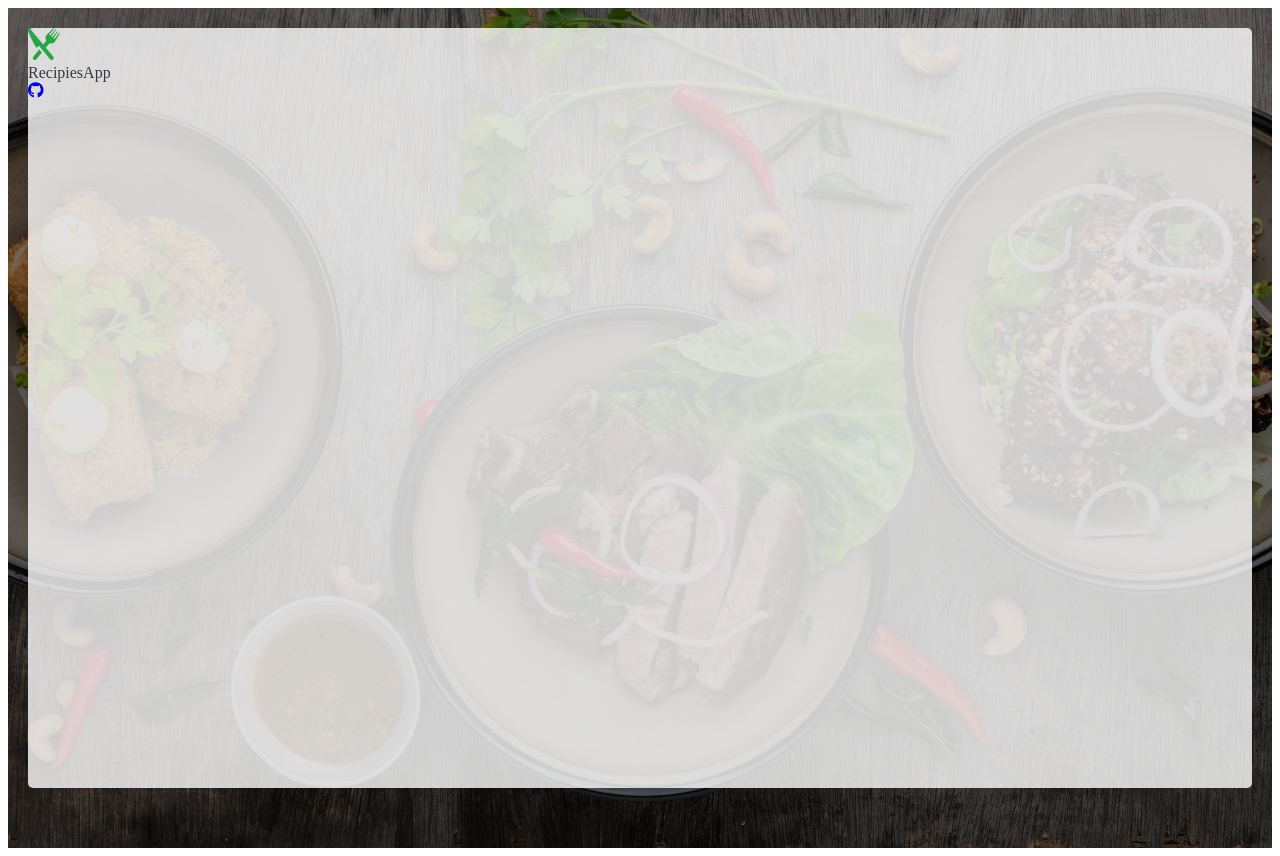
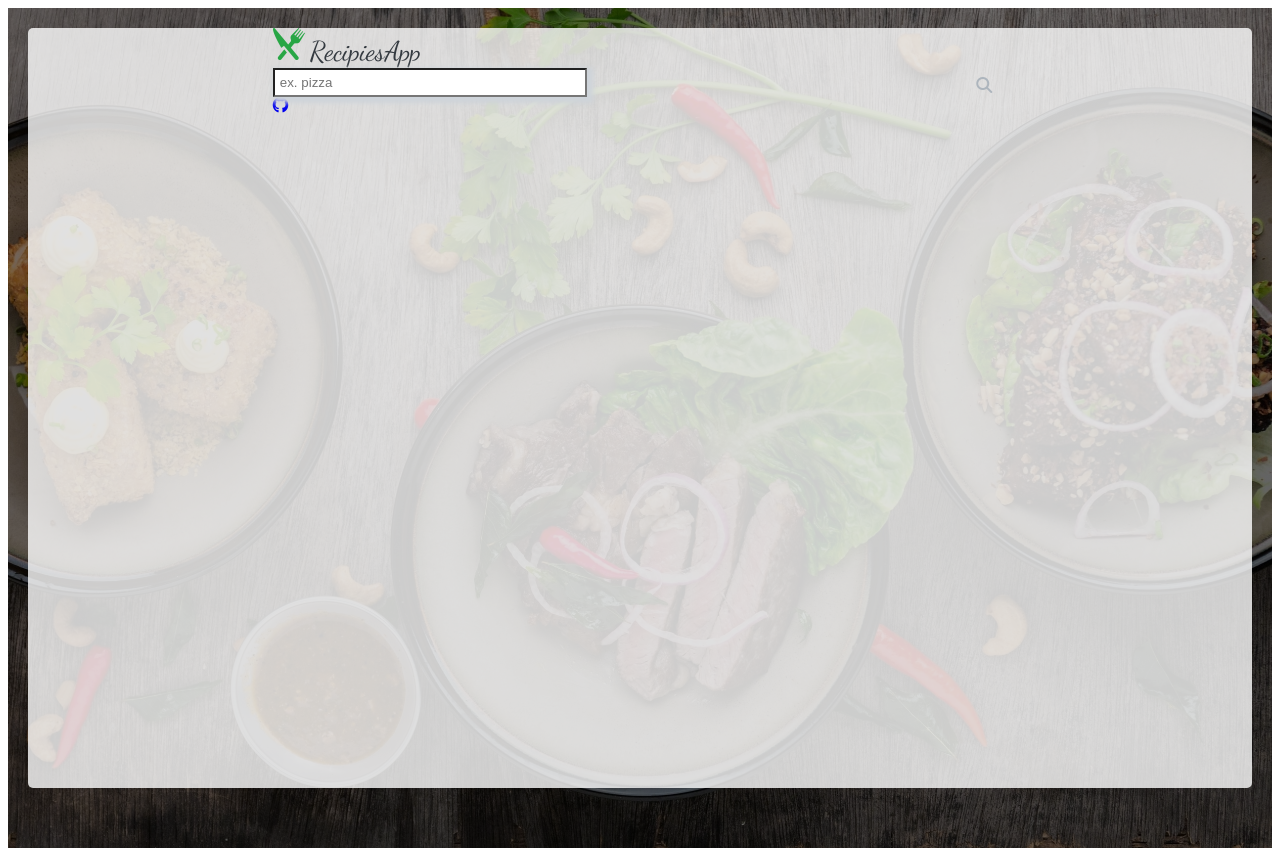
Before and after one commit to surajkarki66/react-recipies-app, a React (Create React App) app: page / in a window 1280 px wide. Built offline with nearby package versions, Linux system fonts and the light colour scheme.

Commit message:
Created SearchForm component.

```diff
--- a/src/App.scss
+++ b/src/App.scss
@@ -43,3 +43,13 @@ body {
 			"shop-list shop-list shop-list";
 	}
 }
+
+.apistat {
+	grid-area: api-stat;
+	color: $gray-500;
+	font-size: 0.7em;
+
+	@include media-breakpoint-down(md) {
+		display: none;
+	}
+}
--- /dev/null
+++ b/src/assets/scss/custom.scss
@@ -0,0 +1 @@
+@import "~bootstrap/scss/bootstrap";
--- /dev/null
+++ b/src/features/SearchForm/SearchForm.scss
@@ -0,0 +1,34 @@
+@import "../../assets/scss/theme";
+
+.search-input {
+	min-width: 300px !important;
+
+	@include media-breakpoint-down(md) {
+		min-width: auto !important;
+	}
+
+	box-shadow: 3px 3px 5px 3px $gray-400;
+	padding: 5px;
+}
+
+.search-form {
+	position: relative;
+
+	.i-search {
+		position: absolute;
+		right: 15px;
+		top: 9px;
+		color: $gray-500;
+
+		&:hover {
+			color: $gray-300;
+			cursor: pointer;
+		}
+	}
+
+}
+
+
+.search-btn {
+	border: 0;
+}
--- /dev/null
+++ b/src/features/SearchForm/SearchForm.tsx
@@ -0,0 +1,21 @@
+import React from "react";
+import { Form } from "reactstrap";
+
+import "./SearchForm.scss";
+
+const SearchForm: React.FC = () => {
+  return (
+    <Form method="post" className="d-flex align-items-start ml-3">
+      <div className="d-flex flex-column justify-content-start search-form">
+        <input
+          type="text"
+          placeholder="ex. pizza"
+          className="mr-2 search-input border-0"
+        />{" "}
+        <i className="fas fa-search i-search"></i>
+      </div>
+    </Form>
+  );
+};
+
+export default SearchForm;
--- a/src/views/Header/Header.tsx
+++ b/src/views/Header/Header.tsx
@@ -1,23 +1,27 @@
 import React from "react";
 
+import SearchForm from "../../features/SearchForm/SearchForm";
 import Logo from "../../assets/img/logo.png";
+import "./Header.scss";
 
 const Header: React.FC = () => {
   return (
-    <>
+    <React.Fragment>
       <header className="d-flex justify-content-center align-items-start">
         <img src={Logo} alt="Recipe-App" className="logo" />
         <div className="title  d-none d-lg-block">RecipiesApp</div>
-        {/* SearchForm */}
+        <SearchForm />
 
-        <a className="text-success ml-3 mt-2" href="/" title="Star on GitHub">
+        <a
+          className="text-success ml-3 mt-2"
+          href="https://github.com/pylnata/recipies-app"
+          title="Star on GitHub"
+        >
           <i className="fab fa-github" />
         </a>
       </header>
-    </>
+    </React.Fragment>
   );
 };
 
 export { Header };
-
-export default Header;
```
Also changed, not shown: package.json (+4 -4 lines), 1 other file (tests, documents, lock files or other folders).
